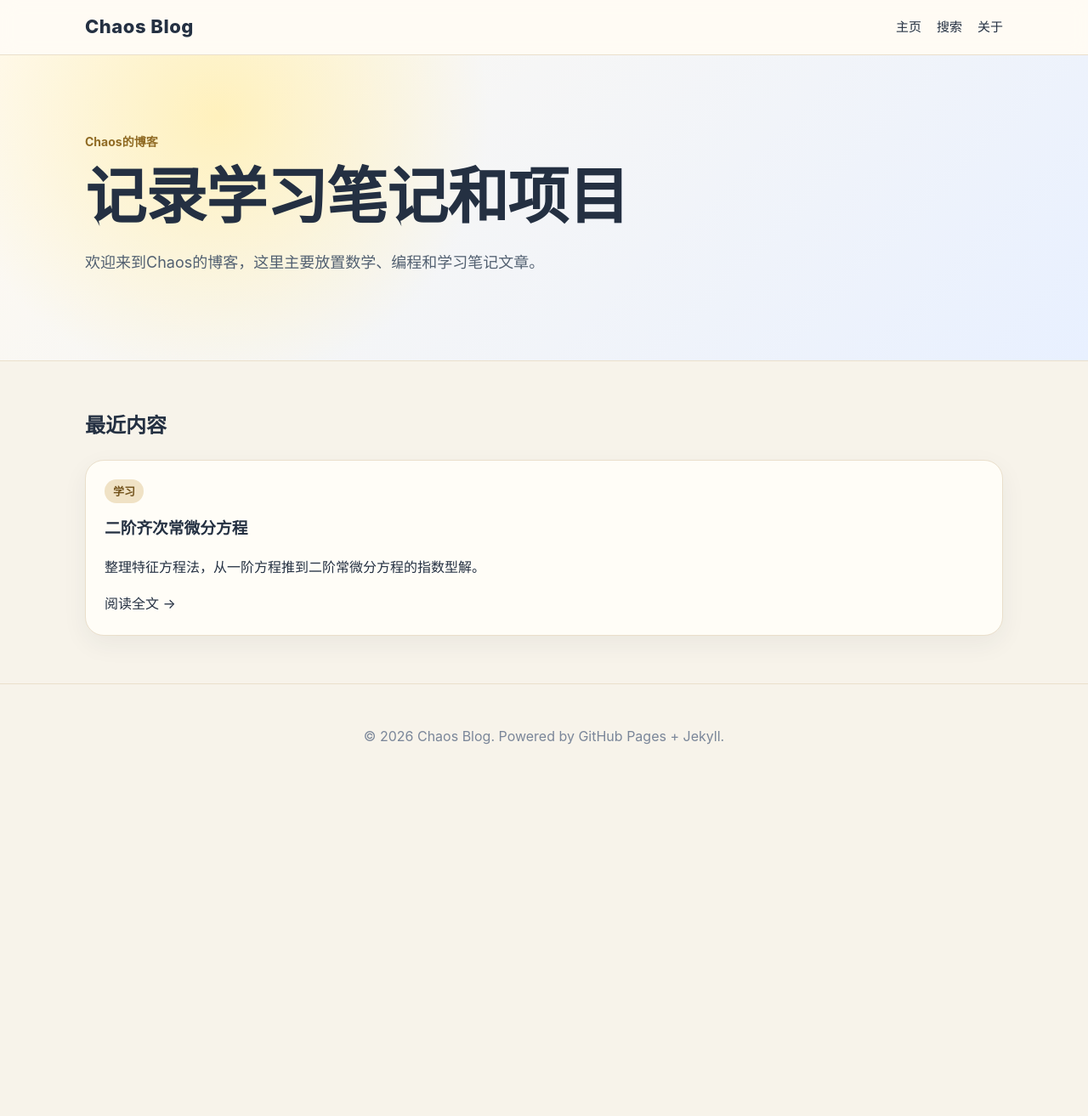
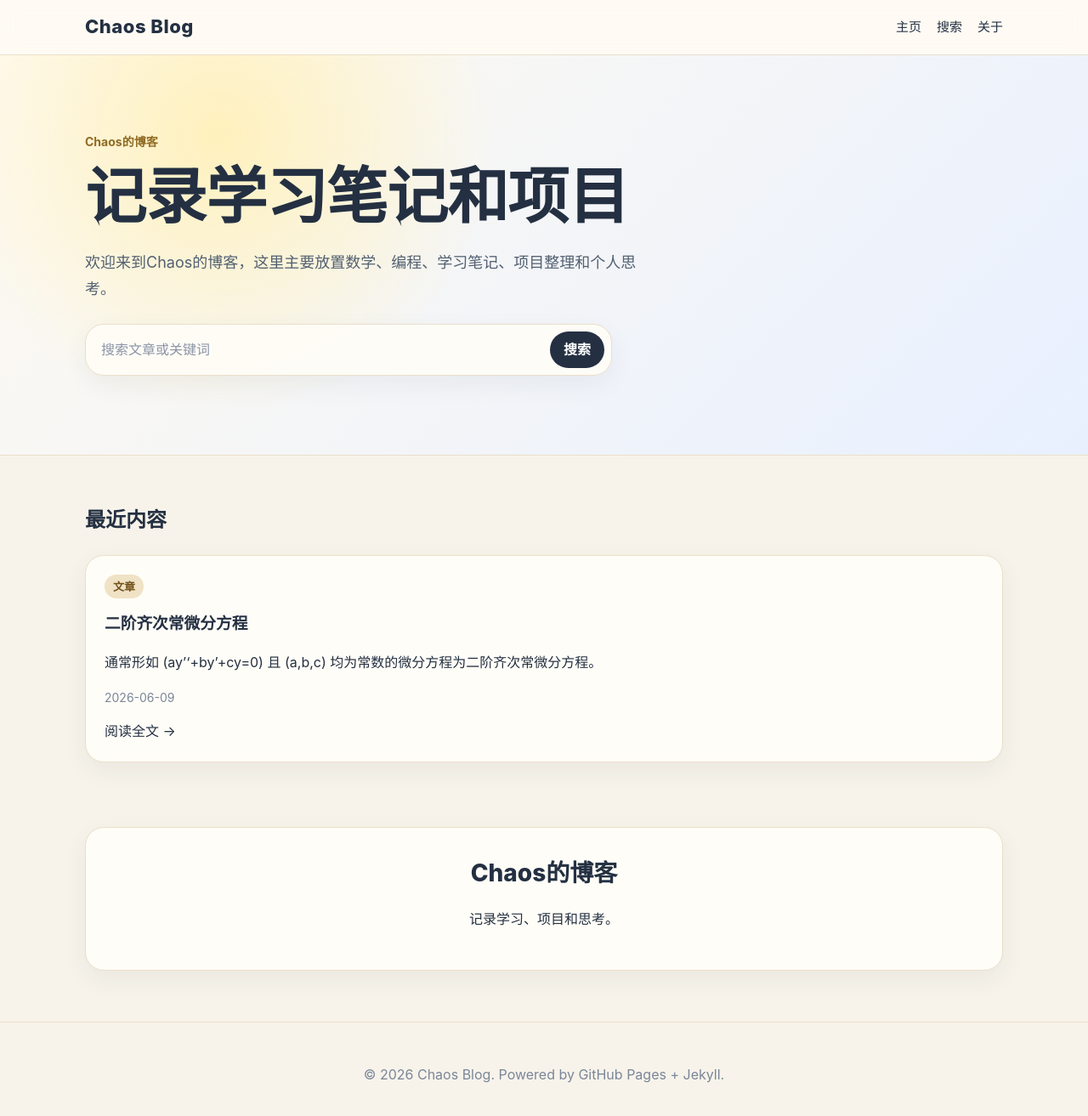
Before and after one commit to chaosjjaaa/chaos-blog, a Jekyll site: the page built from index.md, in a window 1280 px wide and 1326 px high. Shown: the top 1313 px of the window at 85% size. Built offline with Jekyll 4.4.1, drawn with Linux system fonts in a browser that asks for light colours.

Commit message:
Use Jekyll loop to auto-list posts on homepage

```diff
--- a/index.md
+++ b/index.md
@@ -8,19 +8,47 @@ title: Chaos的博客
     <p class="eyebrow">Chaos的博客</p>
     <h1>记录学习笔记和项目</h1>
     <p class="hero-text">
-      欢迎来到Chaos的博客，这里主要放置数学、编程和学习笔记文章。
+      欢迎来到Chaos的博客，这里主要放置数学、编程、学习笔记、项目整理和个人思考。
     </p>
+    <form class="quick-search" action="{{ '/search.html' | relative_url }}" method="get">
+      <input name="q" type="search" placeholder="搜索文章或关键词" aria-label="搜索文章或关键词" />
+      <button type="submit">搜索</button>
+    </form>
   </div>
 </section>
 
 <section class="container section">
   <h2>最近内容</h2>
-  <div class="card-grid">
-    <article class="card">
-      <p class="tag">学习</p>
-      <h3><a href="{{ '/posts/second-order-ode.html' | relative_url }}">二阶齐次常微分方程</a></h3>
-      <p>整理特征方程法，从一阶方程推到二阶常微分方程的指数型解。</p>
-      <a href="{{ '/posts/second-order-ode.html' | relative_url }}">阅读全文 →</a>
-    </article>
-  </div>
+
+  {% if site.posts.size > 0 %}
+    <div class="card-grid">
+      {% for post in site.posts %}
+        <article class="card">
+          {% if post.categories and post.categories.size > 0 %}
+            <p class="tag">{{ post.categories | first }}</p>
+          {% else %}
+            <p class="tag">文章</p>
+          {% endif %}
+
+          <h3><a href="{{ post.url | relative_url }}">{{ post.title }}</a></h3>
+
+          {% if post.description %}
+            <p>{{ post.description }}</p>
+          {% elsif post.excerpt %}
+            <p>{{ post.excerpt | strip_html | truncate: 90 }}</p>
+          {% endif %}
+
+          <p class="meta">{{ post.date | date: "%Y-%m-%d" }}</p>
+          <a href="{{ post.url | relative_url }}">阅读全文 →</a>
+        </article>
+      {% endfor %}
+    </div>
+  {% else %}
+    <p class="muted">还没有文章。把 Markdown 文件放进 <code>_posts/</code> 后，文章会自动显示在这里。</p>
+  {% endif %}
 </section>
+
+<section class="container quote-box">
+  <blockquote>Chaos的博客</blockquote>
+  <p>记录学习、项目和思考。</p>
+</section>
```
